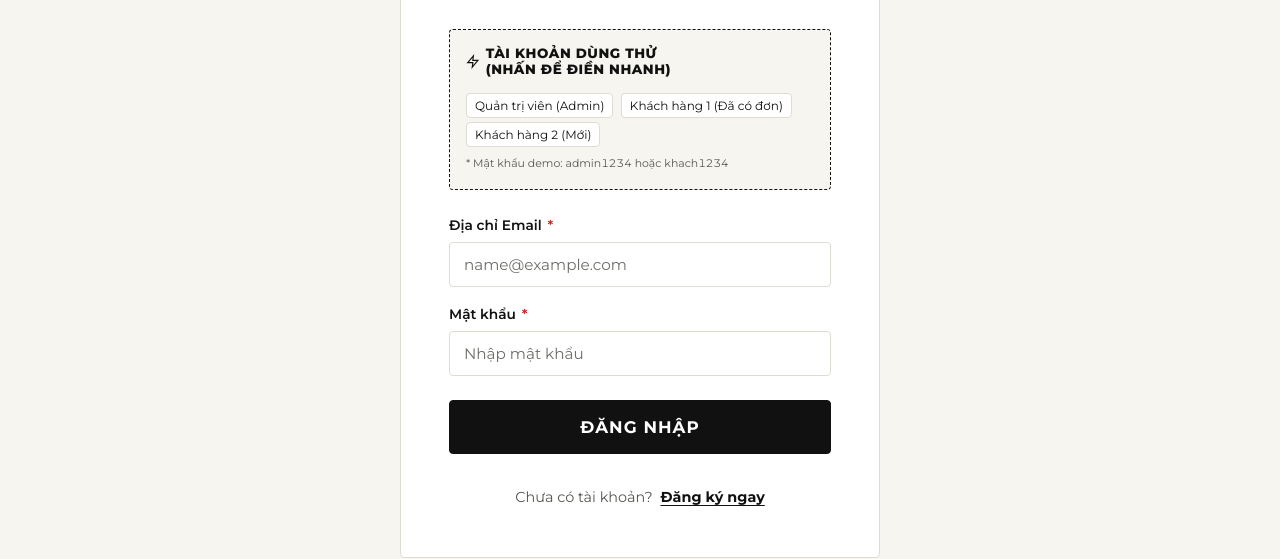
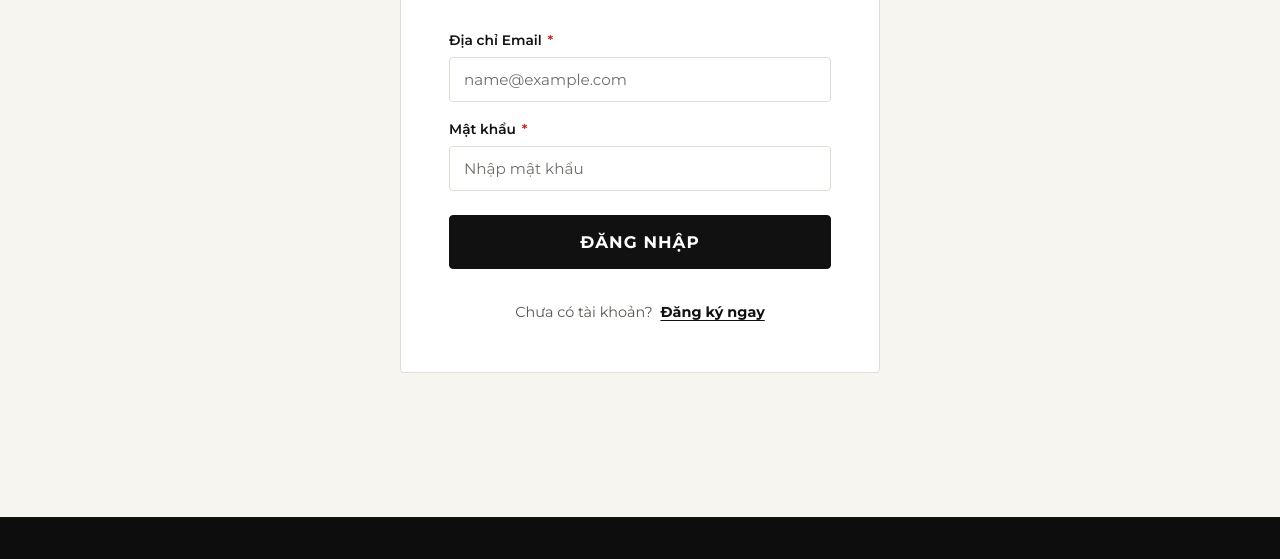
Before and after one commit to huykhanh046/Do-An-Chuyen-Nganh, a plain HTML site: page login.html in a window 1280 px wide. Shown: the part 257-816 px from the top of the page. Drawn offline with Linux system fonts and the light colour scheme.

Commit message:
style(login): remove demo credentials box for cleaner UI

```diff
--- a/assets/js/pages/login-page.js
+++ b/assets/js/pages/login-page.js
@@ -42,7 +42,6 @@
     }
 
     setupLoginForm(safeReturnUrl);
-    setupQuickFillButtons();
   }
 
   function setupLoginForm(returnUrl) {
@@ -97,28 +96,5 @@
     });
   }
 
-  // Nút bấm 1-click điền nhanh tài khoản Demo
-  function setupQuickFillButtons() {
-    const emailInput = document.getElementById("login-email");
-    const passwordInput = document.getElementById("login-password");
-
-    const pills = document.querySelectorAll(".js-quick-account");
-    pills.forEach((pill) => {
-      pill.addEventListener("click", () => {
-        const email = pill.getAttribute("data-email");
-        const pass = pill.getAttribute("data-pass");
-        if (emailInput) {
-          emailInput.value = email;
-          UI.clearFieldError(emailInput);
-        }
-        if (passwordInput) {
-          passwordInput.value = pass;
-          UI.clearFieldError(passwordInput);
-        }
-        UI.showToast(`Đã điền thông tin tài khoản: ${email}`, "info");
-      });
-    });
-  }
-
   document.addEventListener("DOMContentLoaded", initLoginPage);
 })();
--- a/login.html
+++ b/login.html
@@ -27,28 +27,6 @@
 
       <!-- Thông báo ngữ cảnh khi chuyển hướng từ Thanh toán / Tài khoản -->
       <div id="login-context-banner" class="auth-context-banner hidden"></div>
-
-      <!-- Hộp tài khoản demo có thể bấm điền tự động bằng chuột hoặc phím Tab -->
-      <div class="demo-credentials-box">
-        <h2 style="display: inline-flex; align-items: center; gap: 6px;">
-          <svg style="width: 15px; height: 15px;" viewBox="0 0 24 24" fill="none" stroke="currentColor" stroke-width="2"><polygon points="13 2 3 14 12 14 11 22 21 10 12 10 13 2"/></svg>
-          Tài khoản dùng thử (nhấn để điền nhanh)
-        </h2>
-        <div style="margin-top: 6px;">
-          <button type="button" class="demo-account-pill js-quick-account" data-email="admin@hkstore.vn" data-pass="admin1234">
-            Quản trị viên (Admin)
-          </button>
-          <button type="button" class="demo-account-pill js-quick-account" data-email="khach1@hkstore.vn" data-pass="khach1234">
-            Khách hàng 1 (Đã có đơn)
-          </button>
-          <button type="button" class="demo-account-pill js-quick-account" data-email="khach2@hkstore.vn" data-pass="khach1234">
-            Khách hàng 2 (Mới)
-          </button>
-        </div>
-        <small class="text-muted" style="display: block; margin-top: 8px;">
-          * Mật khẩu demo: <code>admin1234</code> hoặc <code>khach1234</code>
-        </small>
-      </div>
 
       <form id="login-form" novalidate>
         <div class="form-group">
```
